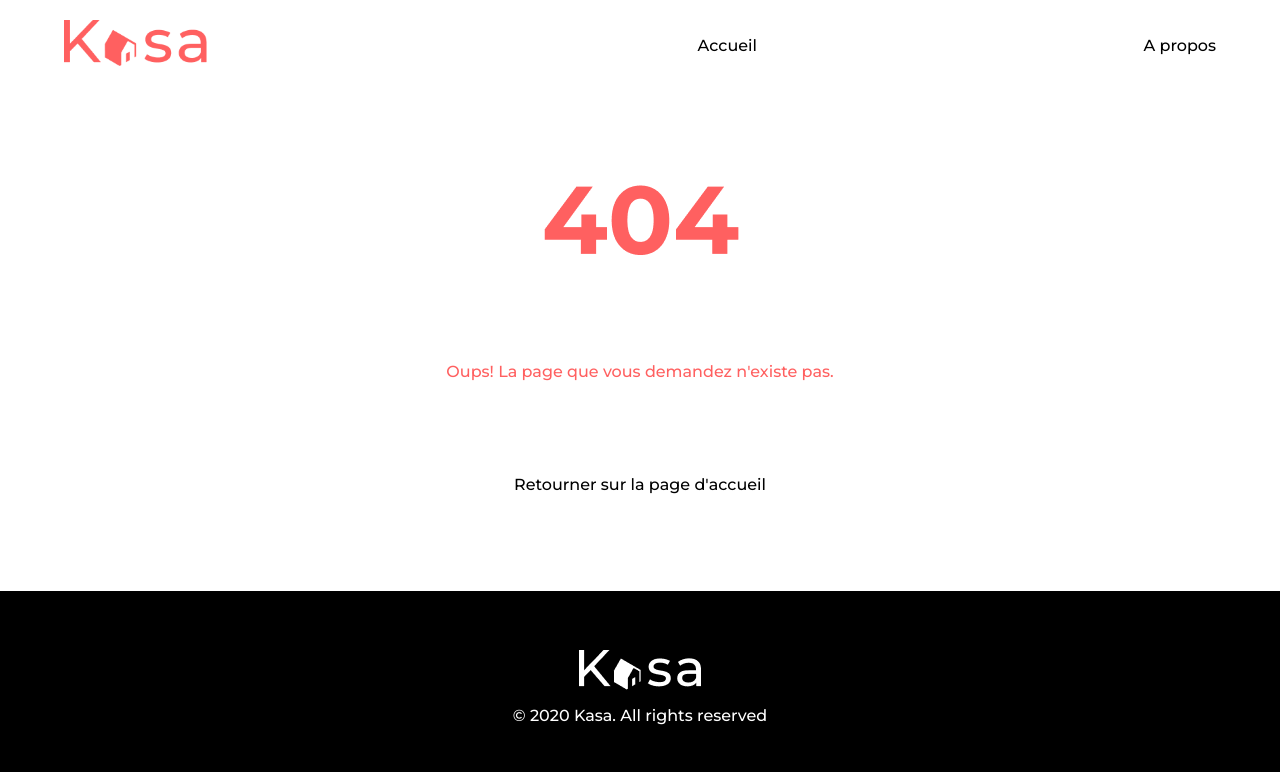
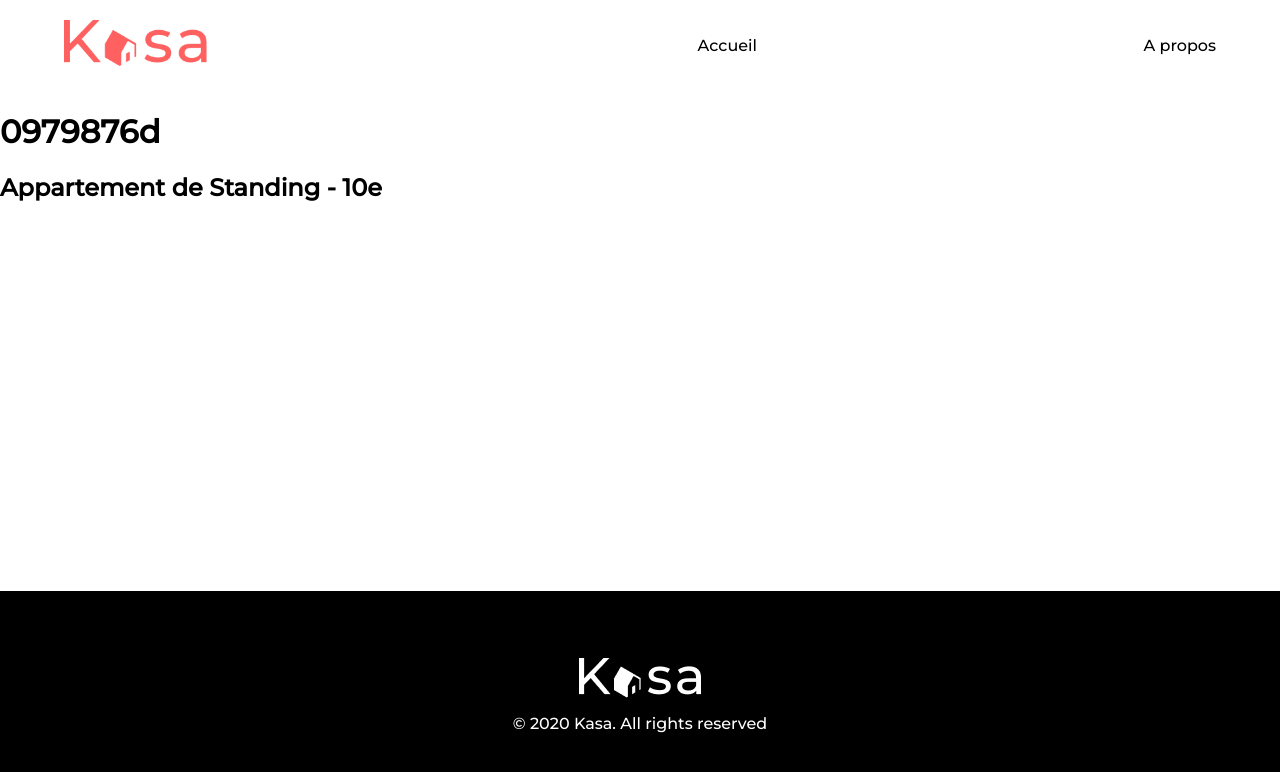
Before and after one commit to AugustinDmrt/Kasa, a React (Vite) app: page /logement/0979876d in a window 1280 px wide. Shown: the top 772 px of the page. Built offline with nearby package versions, Linux system fonts and the light colour scheme.

Commit message:
Mise à jour de l'interface utilisateur et des routes

```diff
--- a/src/components/App/App.tsx
+++ b/src/components/App/App.tsx
@@ -2,7 +2,7 @@ import Layout from "../../pages/Layout/Layout.tsx";
 import "./App.css";
 
 function App() {
-  return <Layout />;
+  return <Layout nav="" />;
 }
 
 export default App;
--- a/src/components/Card/Card.sass
+++ b/src/components/Card/Card.sass
@@ -1,9 +1,9 @@
 .card
-  width: 335px
+  width: 90%
   height: 255px
   border-radius: 10px
-  background-color: red
   position: relative
+  margin: 10px auto
 
 
 
--- a/src/components/Footer/Footer.sass
+++ b/src/components/Footer/Footer.sass
@@ -5,9 +5,13 @@
   flex-direction: column
   justify-content: center
   align-items: center
+  padding: 60px
 
 .textFooter
   color: #ffffff
+  margin : 0
+  margin-top: 16px
+
 
 .LogoFooter
   width : 10px
--- a/src/components/Routes/MyRouter.tsx
+++ b/src/components/Routes/MyRouter.tsx
@@ -7,6 +7,7 @@ export default function MyRouter() {
       <Routes>
         <Route path="/" element={<Layout nav="home" />} />
         <Route path="/apropos" element={<Layout nav="apropos" />} />
+        <Route path="/logement/:id" element={<Layout nav="logement" />} />
         <Route path="*" element={<Layout nav="error" />} />
       </Routes>
     </BrowserRouter>
--- a/src/pages/Home/Home.sass
+++ b/src/pages/Home/Home.sass
@@ -3,3 +3,6 @@
   flex-direction: column
   align-items: center
   justify-content: center
+
+  .home-link
+    width: 100%
--- a/src/pages/Home/Home.tsx
+++ b/src/pages/Home/Home.tsx
@@ -1,16 +1,23 @@
+import { Link } from "react-router-dom";
+import Data from "../../assets/config/json/logements.json";
 import BannerImgHome from "../../assets/images/layout/fond1.png";
 import Banner from "../../components/Banner/Banner";
 import Card from "../../components/Card/Card";
 import "./Home.sass";
 
 const Home = () => {
+  const [datas] = [Data, () => {}];
+
   return (
     <div className="home-container">
       <Banner img={BannerImgHome} text="Chez vous, partout et ailleurs" />
-      <Card
-        img="https://s3-eu-west-1.amazonaws.com/course.oc-static.com/projects/front-end-kasa-project/accommodation-20-1.jpg"
-        title="Appartement cosy"
-      />
+      {datas.map((data) => {
+        return (
+          <Link key={data.id} className="home-link" to={`/logement/${data.id}`}>
+            <Card img={data.cover} title={data.title} />
+          </Link>
+        );
+      })}
     </div>
   );
 };
--- a/src/pages/Layout/Layout.tsx
+++ b/src/pages/Layout/Layout.tsx
@@ -2,6 +2,7 @@ import Footer from "../../components/Footer/Footer";
 import Header from "../../components/Header/Header";
 import ErrorPage from "../ErrorPage/ErrorPage";
 import Home from "../Home/Home";
+import Logement from "../Logement/Logement";
 import "./Layout.sass";
 
 function BodyContent(props: { nav: string }) {
@@ -11,6 +12,8 @@ function BodyContent(props: { nav: string }) {
       return <Home />;
     case "apropos":
       break;
+    case "logement":
+      return <Logement />;
     case "error":
       return <ErrorPage />;
 
--- /dev/null
+++ b/src/pages/Logement/Logement.tsx
@@ -0,0 +1,21 @@
+import Data from "../../assets/config/json/logements.json";
+import "./Logement.sass";
+
+import { useParams } from "react-router-dom";
+
+const Logement = () => {
+  function getLogement(id: string) {
+    return Data.find((data) => data.id === id);
+  }
+  const { id } = useParams();
+  const logement = getLogement(id ?? "");
+  console.log(logement);
+
+  return (
+    <div>
+      <h1>{id}</h1>
+      <h2>{logement?.title}</h2>
+    </div>
+  );
+};
+export default Logement;
```
Also changed, not shown: src/pages/Logement/Logement.sass (added).
